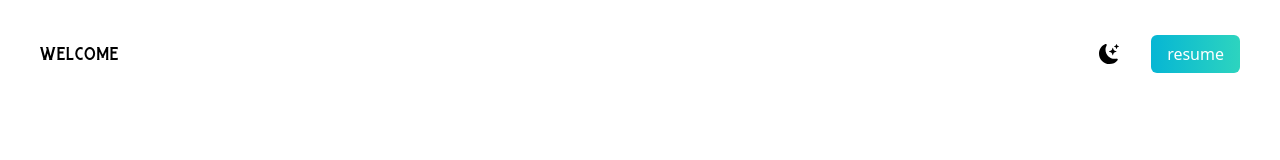
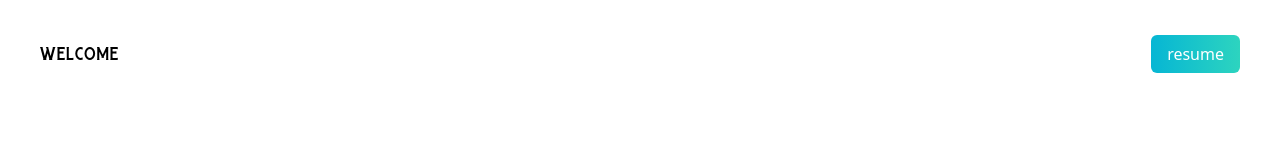
Before and after one commit to jtc27/react-portfolio, a Next.js app: page / in a window 1280 px wide. Shown: the top 160 px of the page. Built offline with nearby package versions, Linux system fonts and the light colour scheme.

Commit message:
component made

```diff
--- /dev/null
+++ b/pages/Header.js
@@ -0,0 +1,23 @@
+import React from 'react'
+
+function Header() {
+  return (
+    <nav className='py-10 mb-12 flex justify-between'>
+    <h1 className='text-xl font-burtons'>welcome</h1>
+    <ul className='flex items-center'>
+
+      <li>
+        <a
+        href className='
+        text-white px-4 py-2 rounded-md ml-8
+        bg-gradient-to-r from-cyan-500 to-teal-400'>
+          resume
+        </a>
+      </li>
+    </ul>
+  </nav>
+
+  )
+}
+
+export default Header
--- a/pages/index.js
+++ b/pages/index.js
@@ -7,6 +7,8 @@ import {
 } from 'react-icons/ai'
 import Image from 'next/image'
 import profile from '../public/profile.jpg'
+
+import Header from './Header'
 
 export default function Home() {
   return (
@@ -21,22 +23,7 @@ export default function Home() {
 
       {/* NAV */}
       <section className='bg-white min-h-screen'>
-        <nav className='py-10 mb-12 flex justify-between'>
-          <h1 className='text-xl font-burtons'>welcome</h1>
-          <ul className='flex items-center'>
-            <li>
-              <BsFillMoonStarsFill className='cursor-pointer text-xl'/>
-            </li>
-            <li>
-              <a
-              href className='
-              text-white px-4 py-2 rounded-md ml-8
-              bg-gradient-to-r from-cyan-500 to-teal-400'>
-                resume
-              </a>
-            </li>
-          </ul>
-        </nav>
+        <Header/>
 
       <div className='text-center p-5'>
         <h2 className='text-2xl text-teal-700 font-medium'>Jacob Cho</h2>
```
Also changed, not shown: pages/Home.js (added), public/vercel.svg (deleted).
